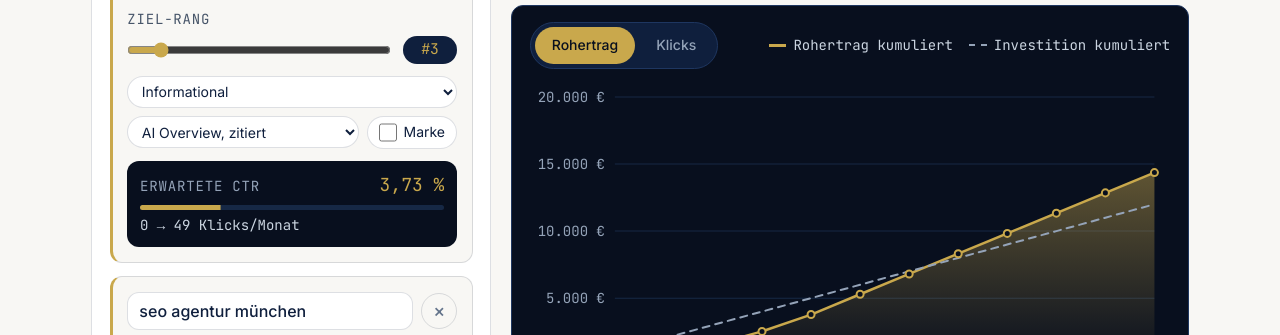
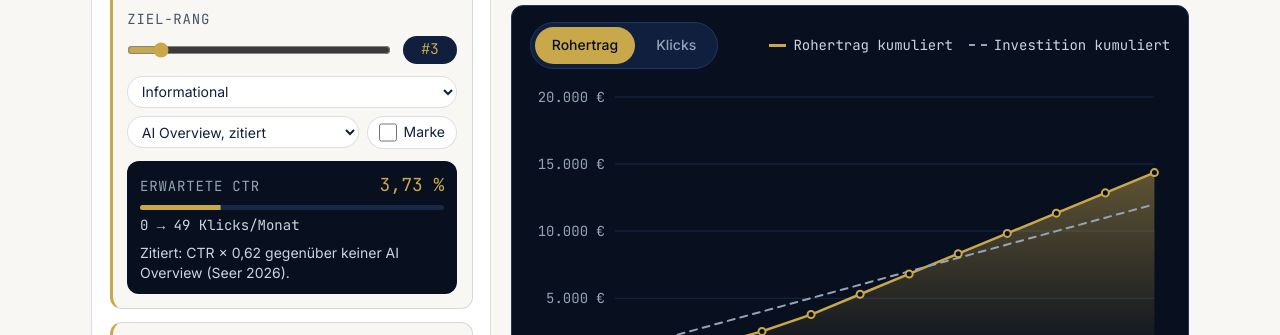
Before and after one commit to litzki-systems/seo-forecast, a website with bundled scripts: page index.de.html in a window 1280 px wide. Shown: the part 681-1016 px from the top of the page. Built offline with nearby package versions, Linux system fonts and the light colour scheme.

Commit message:
1.4.1: only key figures and chart stay sticky (from 820 px window height), performance and keyword tables flow below, citation factor shown on the keyword card

```diff
--- a/css/seo-forecast.css
+++ b/css/seo-forecast.css
@@ -29,6 +29,11 @@
 .fc-cockpit { display: grid; gap: 1.25rem; align-items: start; }
 @media (min-width: 1100px) {
   .fc-cockpit { grid-template-columns: minmax(20rem, 25rem) minmax(0, 1fr); }
+}
+.fc-below { display: grid; gap: 1.25rem; align-items: start; }
+@media (min-width: 1100px) { .fc-below { grid-template-columns: repeat(2, minmax(0, 1fr)); } }
+/* only key figures and chart stay in view, and only when the window is tall enough for them */
+@media (min-width: 1100px) and (min-height: 820px) {
   .fc-main { position: sticky; top: calc(var(--nav-h, 4rem) + 1rem); }
 }
 .fc-side, .fc-main { display: grid; gap: 1.25rem; min-width: 0; }
@@ -99,6 +104,8 @@
 .fc-kw__outline { display: flex; justify-content: space-between; align-items: baseline; gap: 0.5rem; }
 .fc-kw__outlabel { font-family: var(--font-mono); font-size: var(--text-xs); letter-spacing: 0.06em; text-transform: uppercase; color: var(--color-gray-400); }
 .fc-kw__ctr { font-family: var(--font-mono); font-size: var(--text-lg); color: var(--color-accent); }
+.fc-kw__note { font-size: var(--text-xs); line-height: 1.45; color: var(--color-gray-300); }
+.fc-kw__note:empty { display: none; }
 .fc-kw__clicks { font-family: var(--font-mono); font-size: var(--text-xs); color: var(--color-gray-300); }
 .fc-meter { display: block; height: 0.3rem; background: var(--color-navy-mid); border-radius: var(--radius-pill); overflow: hidden; }
 .fc-meter__bar { display: block; height: 100%; background: var(--color-accent); transform-origin: left center; transform: scaleX(0); transition: transform .45s var(--ease-out, ease-out); }
--- a/package.json
+++ b/package.json
@@ -1,6 +1,6 @@
 {
   "name": "seo-forecast",
-  "version": "1.4.0",
+  "version": "1.4.1",
   "description": "Transparent SEO forecast: search volume × sourced CTR curves × AI Overview impact, through your own business funnel to revenue, profit and ROI. Every assumption visible.",
   "type": "module",
   "license": "MIT",
--- a/package/seo-forecast.css
+++ b/package/seo-forecast.css
@@ -29,6 +29,11 @@
 .fc-cockpit { display: grid; gap: 1.25rem; align-items: start; }
 @media (min-width: 1100px) {
   .fc-cockpit { grid-template-columns: minmax(20rem, 25rem) minmax(0, 1fr); }
+}
+.fc-below { display: grid; gap: 1.25rem; align-items: start; }
+@media (min-width: 1100px) { .fc-below { grid-template-columns: repeat(2, minmax(0, 1fr)); } }
+/* only key figures and chart stay in view, and only when the window is tall enough for them */
+@media (min-width: 1100px) and (min-height: 820px) {
   .fc-main { position: sticky; top: calc(var(--nav-h, 4rem) + 1rem); }
 }
 .fc-side, .fc-main { display: grid; gap: 1.25rem; min-width: 0; }
@@ -99,6 +104,8 @@
 .fc-kw__outline { display: flex; justify-content: space-between; align-items: baseline; gap: 0.5rem; }
 .fc-kw__outlabel { font-family: var(--font-mono); font-size: var(--text-xs); letter-spacing: 0.06em; text-transform: uppercase; color: var(--color-gray-400); }
 .fc-kw__ctr { font-family: var(--font-mono); font-size: var(--text-lg); color: var(--color-accent); }
+.fc-kw__note { font-size: var(--text-xs); line-height: 1.45; color: var(--color-gray-300); }
+.fc-kw__note:empty { display: none; }
 .fc-kw__clicks { font-family: var(--font-mono); font-size: var(--text-xs); color: var(--color-gray-300); }
 .fc-meter { display: block; height: 0.3rem; background: var(--color-navy-mid); border-radius: var(--radius-pill); overflow: hidden; }
 .fc-meter__bar { display: block; height: 100%; background: var(--color-accent); transform-origin: left center; transform: scaleX(0); transition: transform .45s var(--ease-out, ease-out); }
--- a/package/seo-forecast.js
+++ b/package/seo-forecast.js
@@ -1,4 +1,4 @@
-/*! seo-forecast 1.4.0 · MIT License · https://github.com/litzki-systems/seo-forecast */
+/*! seo-forecast 1.4.1 · MIT License · https://github.com/litzki-systems/seo-forecast */
 
 // src/forecast.ts
 var round2 = (n) => Math.round(n * 100) / 100;
@@ -625,6 +625,8 @@ function strings(lang, currency) {
     aioReduction: (s) => `Mit AI Overview (Zitierung unbekannt) sinkt die CTR um den ver\xF6ffentlichten Abschlag je Rang (${s}).`,
     aioCurve: "Mit AI Overview (Zitierung unbekannt) gilt die eigene CTR-Spalte derselben Quelle.",
     aioNone: "F\xFCr die eigene Kurve gibt es keinen AI-Overview-Abschlag; Ihre Search-Console-Daten enthalten den Effekt bereits.",
+    citedNote: (f) => `Zitiert: CTR \xD7 ${f} gegen\xFCber keiner AI Overview (Seer 2026).`,
+    notCitedNote: (f, lo) => `Nicht zitiert: CTR \xD7 ${f} (Seer 2026, ohne ein Konto mit 47 % der Impressionen; mit ihm \xD7 ${lo}).`,
     citation: (l) => `Ist bekannt, ob Ihre Seite in der AI Overview zitiert wird, gilt statt des Durchschnitts: ${l}`,
     presetBrand: "Keywords mit \u201EMarke\u201C nutzen die Marken-Kurve, alle anderen die Kurve ohne Marke.",
     presetLength: "Jedes Keyword nutzt die Kurve f\xFCr seine Wortzahl (1 bis 4 W\xF6rter).",
@@ -744,6 +746,8 @@ function strings(lang, currency) {
     aioReduction: (s) => `With an AI Overview (citation unknown), CTR drops by the published reduction per rank (${s}).`,
     aioCurve: "With an AI Overview (citation unknown), the separate CTR column of the same source applies.",
     aioNone: "Your own curve has no AI Overview reduction; your Search Console data already contains the effect.",
+    citedNote: (f) => `Cited: CTR \xD7 ${f} relative to no AI Overview (Seer 2026).`,
+    notCitedNote: (f, lo) => `Not cited: CTR \xD7 ${f} (Seer 2026, without one account holding 47% of impressions; with it \xD7 ${lo}).`,
     citation: (l) => `If you know whether your page is cited in the AI Overview, this applies instead of the average: ${l}`,
     presetBrand: "Keywords marked \u201CBrand\u201D use the brand curve, all others the non-brand curve.",
     presetLength: "Each keyword uses the curve for its word count (1 to 4 words).",
@@ -1195,14 +1199,16 @@ function mount(root, options = {}) {
   const exportFunnelBtn = button(t.exportFunnel, "fc-btn--ghost fc-btn--small");
   actions.append(exportBtn, exportFunnelBtn);
   kwResBox.append(el("h3", "fc-card__title", t.kwTable), kwResBody, warnBox, actions);
-  main.append(messages, kpis, chartBox, perfBox, kwResBox);
+  main.append(messages, kpis, chartBox);
+  const below = el("div", "fc-below");
+  below.append(perfBox, kwResBox);
   const cockpit = el("div", "fc-cockpit");
   cockpit.append(side, main);
   const assumptions = el("details", "fc-assumptions");
   assumptions.appendChild(el("summary", void 0, t.assumptions));
   const assBody = el("div", "fc-assumptions__body");
   assumptions.appendChild(assBody);
-  root.append(bar, cockpit, assumptions, el("p", "fc-local", t.local));
+  root.append(bar, cockpit, below, assumptions, el("p", "fc-local", t.local));
   const kwOut = [];
   function markOwnInput() {
     if (!examplesActive) return;
@@ -1309,8 +1315,9 @@ function mount(root, options = {}) {
       meter.appendChild(meterBar);
       const line = el("div", "fc-kw__outline");
       line.append(el("span", "fc-kw__outlabel", t.expected), ctrOut);
-      out.append(line, meter, clickOut);
-      kwOut.push({ ctr: ctrOut, clicks: clickOut, bar: meterBar });
+      const note = el("span", "fc-kw__note");
+      out.append(line, meter, clickOut, note);
+      kwOut.push({ ctr: ctrOut, clicks: clickOut, bar: meterBar, note });
       card.append(top, nums, rankField, chips, out);
       kwList.appendChild(card);
     });
@@ -1364,6 +1371,8 @@ function mount(root, options = {}) {
       o.ctr.textContent = t.pct(Math.round(k.targetCtr * 100) / 100);
       o.clicks.textContent = `${t.nf0.format(k.currentClicks)} \u2192 ${t.nf0.format(k.targetClicks)} ${t.perMonth}`;
       o.bar.style.transform = `scaleX(${(k.targetClicks / maxClicks).toFixed(3)})`;
+      const c = file.aio_citation;
+      o.note.textContent = !k.aio || !c ? "" : k.aioCitation === "cited" ? t.citedNote(t.nf2.format(c.cited)) : k.aioCitation === "not-cited" ? t.notCitedNote(t.nf2.format(c.not_cited), t.nf2.format((c.not_cited_range || [c.not_cited])[0])) : "";
     });
     const fs = funnelSettings();
     const valid = fs ? validateFunnel(fs).length === 0 : false;
```
Also changed, not shown: src/ui.ts (+17 -5 lines), dist/ui.js, docs/screenshots/de-assumptions.png, docs/screenshots/de-cockpit.png, docs/screenshots/de-mobile.png, docs/screenshots/en-assumptions.png, docs/screenshots/en-cockpit.png, docs/screenshots/en-mobile.png.
